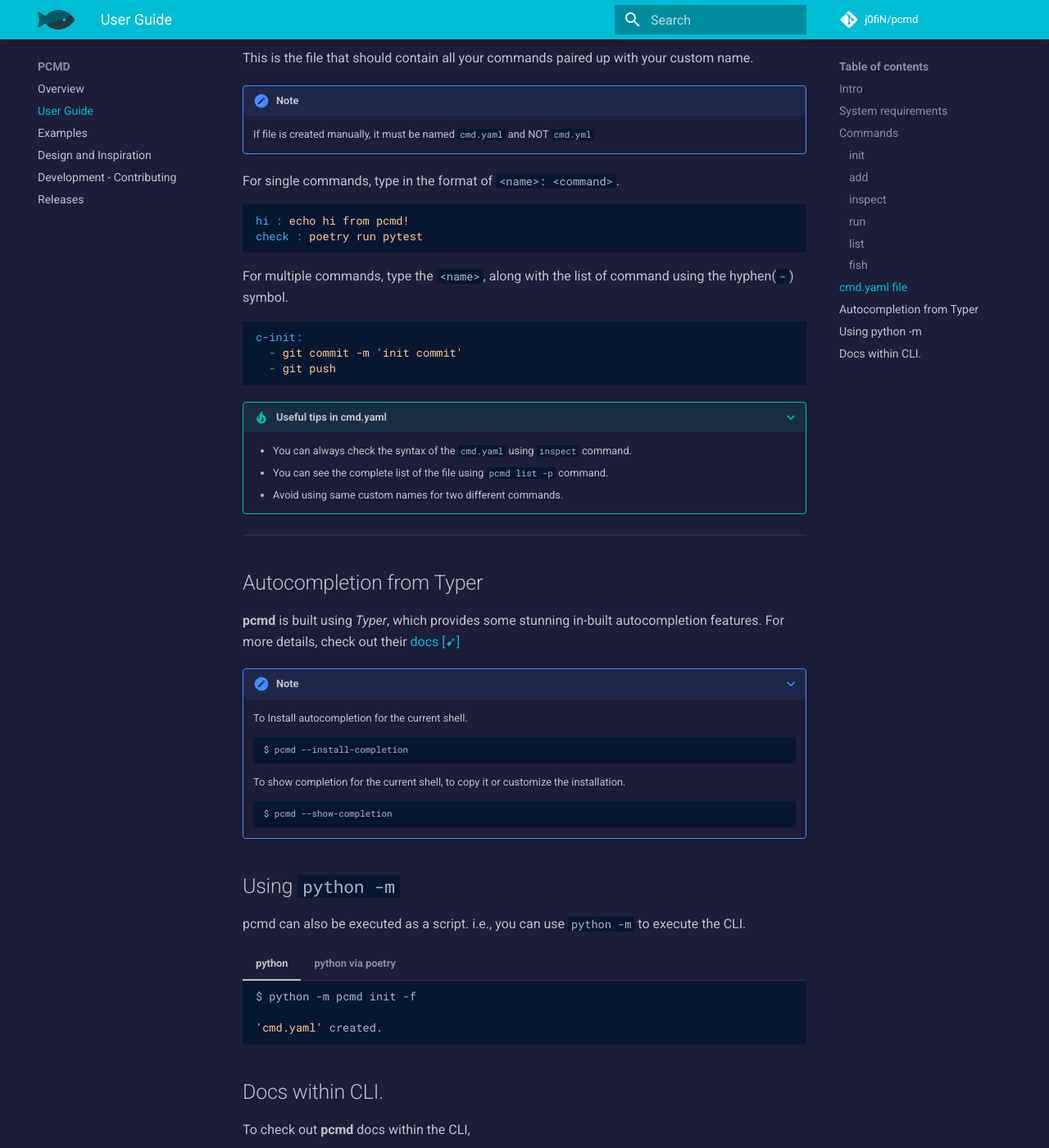
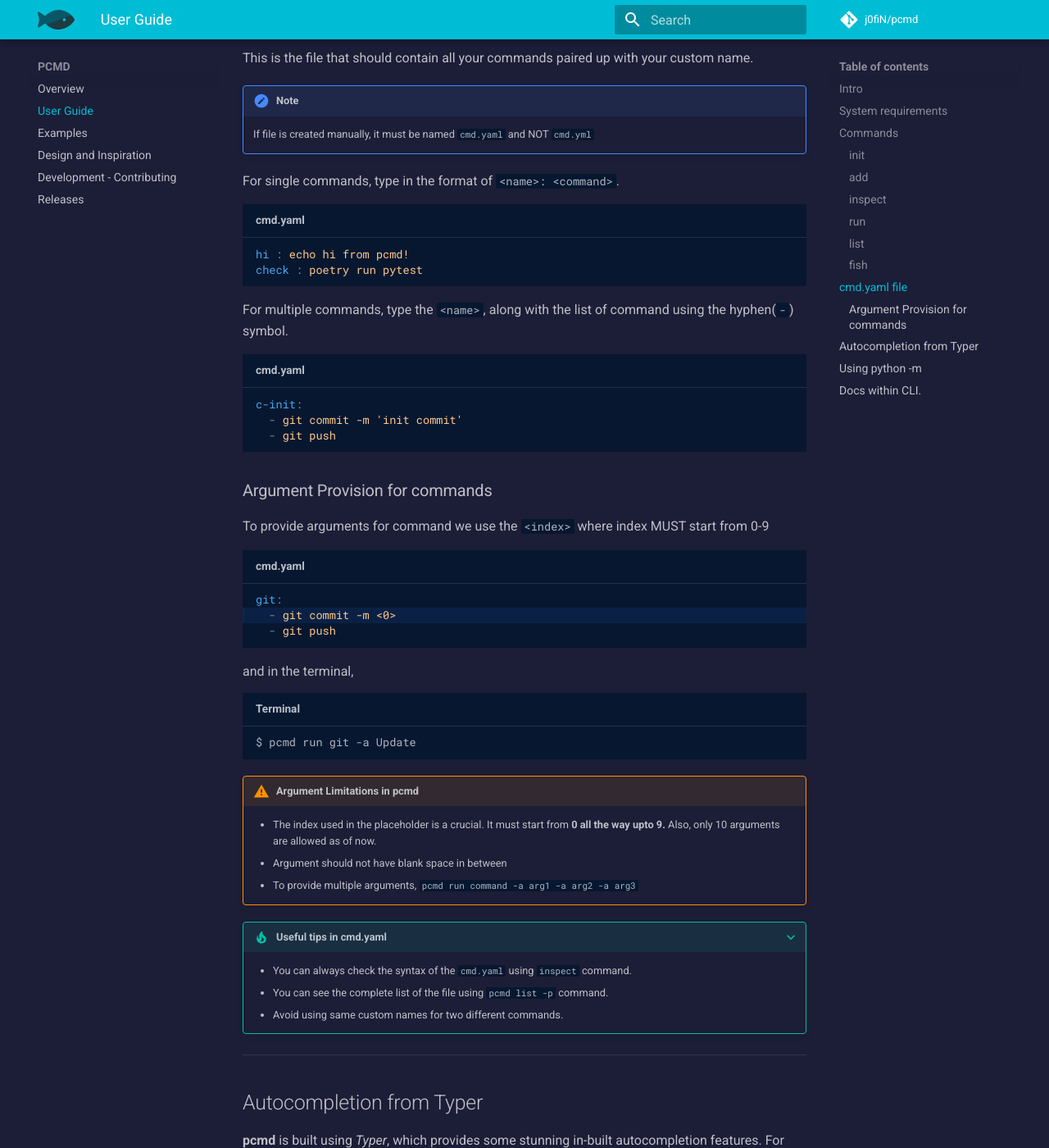
Before and after one commit to j0fiN/pcmd, an MkDocs documentation site: the page built from docs/user_guide.md, in a window 1280 px wide and 1400 px high, scrolled down 3201 px. Shown: the whole window at 82% size. Built offline with MkDocs 1.6.1 and Material for MkDocs 9.7.7, drawn with Linux system fonts in a browser that asks for light colours; emoji names are drawn with the system emoji font; comment, search, counter and statistics services are not loaded; the version menu is left out.

Commit message:
:memo: Added docs for arguments

````diff
--- a/docs/user_guide.md
+++ b/docs/user_guide.md
@@ -117,17 +117,36 @@
     If file is created manually, it must be named `cmd.yaml` and NOT `cmd.yml`
 
 For single commands, type in the format of `<name>: <command>`.
-```yaml
+```yaml title="cmd.yaml"
 hi : echo hi from pcmd!
 check : poetry run pytest
 ```
 
 For multiple commands, type the `<name>`, along with the list of command using the hyphen(`-`) symbol.
-```yaml
+```yaml title="cmd.yaml"
 c-init:
   - git commit -m 'init commit'
   - git push
 ```
+### Argument Provision for commands
+To provide arguments for command we use the `<index>` where index MUST start from 0-9
+```yaml title="cmd.yaml" hl_lines="2"
+git:
+  - git commit -m <0>
+  - git push
+```
+and in the terminal,
+```sh-session title="Terminal"
+$ pcmd run git -a Update
+```
+!!! warning "Argument Limitations in pcmd"
+
+    - The index used in the placeholder is a crucial. It must start from **0 all the way upto 9.**
+    Also, only 10 arguments are allowed as of now.
+    - Argument should not have blank space in between
+    - To provide multiple arguments,
+        `pcmd run command -a arg1 -a arg2 -a arg3`
+
 
 ???+ Tip "Useful tips in cmd.yaml"
     - You can always check the syntax of the `cmd.yaml` using `inspect` command.
@@ -152,6 +171,7 @@
 ## Using `python -m`
 pcmd can also be executed as a script. i.e.,
 you can use `python -m` to execute the CLI.
+
 === "python"
 
     ``` bash
--- a/mkdocs.yml
+++ b/mkdocs.yml
@@ -20,7 +20,7 @@
   features:
     - navigation.instant
     - header.autohide
-
+    - content.tabs.link
 
 plugins:
   - search
````
